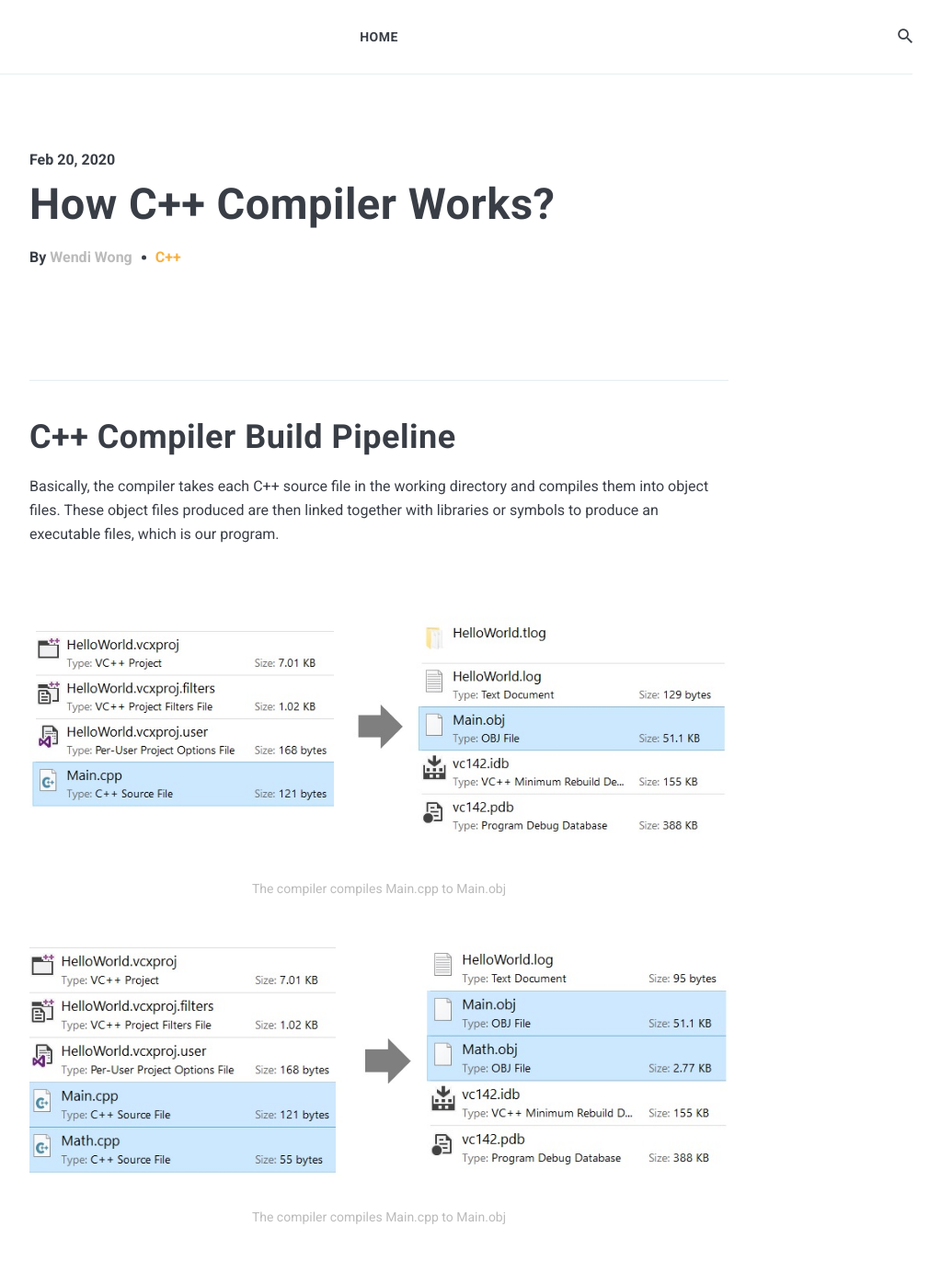
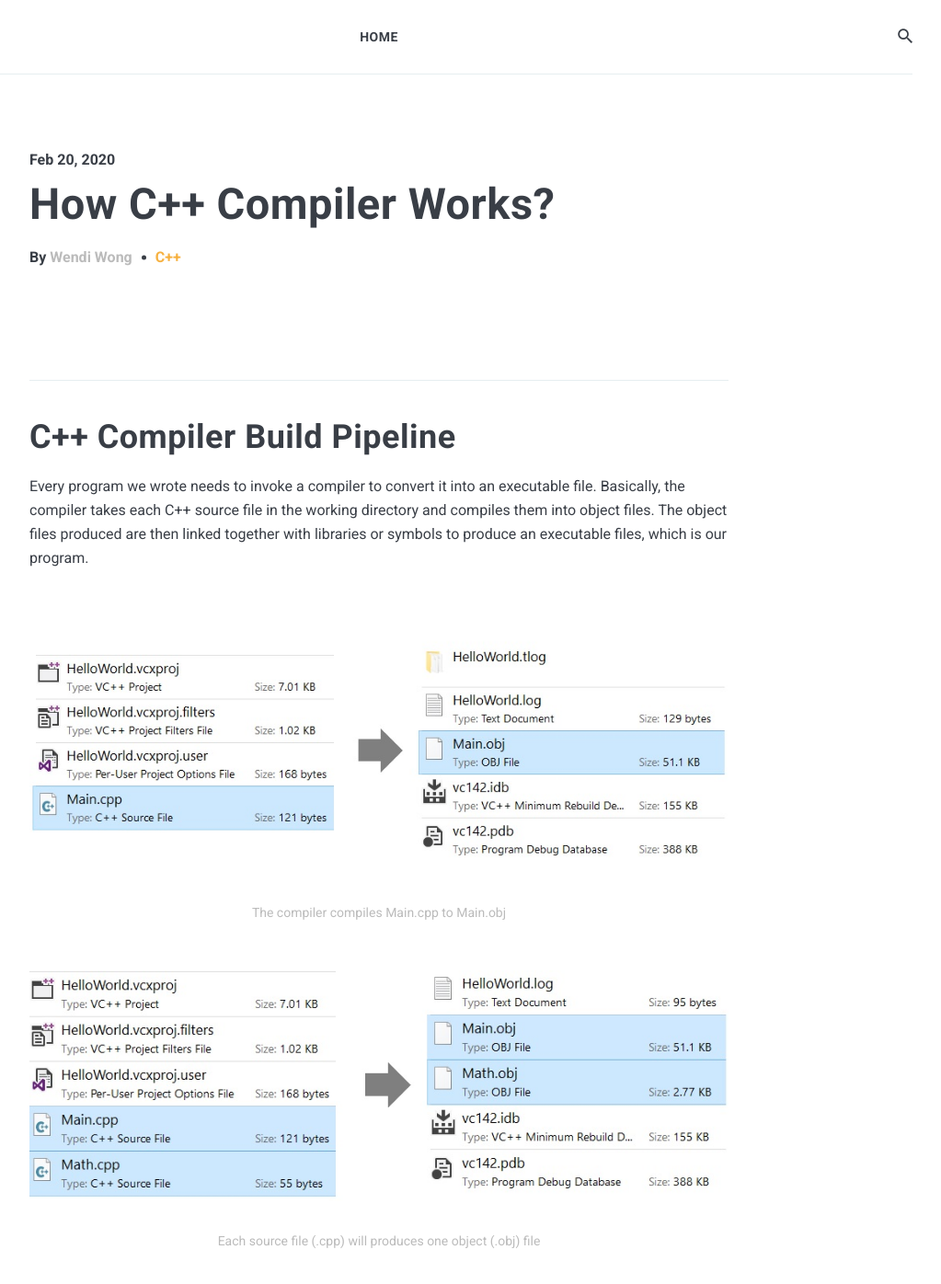
Before and after one commit to wendiiwong/portfolio, a Jekyll site: the page built from _posts/2020-02-20-How-cpp-compilers-works.md, in a window 1280 px wide and 1400 px high. Shown: the top 1396 px of the window at 92% size, without its empty margins (228-1251 px from the left). Built offline with Jekyll 4.4.1, drawn with Linux system fonts in a browser that asks for light colours; nearby versions of some CDN libraries; comment, search, counter and statistics services are not loaded; some of the changed text lies outside the part shown.

Commit message:
Update post (How cpp compilers works)

```diff
--- a/_posts/2020-02-20-How-cpp-compilers-works.md
+++ b/_posts/2020-02-20-How-cpp-compilers-works.md
@@ -6,13 +6,13 @@ tags:   C++
 ---
 ---
 # C++ Compiler Build Pipeline
-Basically, the compiler takes each C++ source file in the working directory and compiles them into object files. These object files produced are then linked together with libraries or symbols to produce an executable files, which is our program.
+Every program we wrote needs to invoke a compiler to convert it into an executable file. Basically, the compiler takes each C++ source file in the working directory and compiles them into object files. The object files produced are then linked together with libraries or symbols to produce an executable files, which is our program.
 
 ![]({{ site.baseurl }}/images/20200220_how_compiler_works/01.jpg)
 *The compiler compiles Main.cpp to Main.obj*
 
 ![]({{ site.baseurl }}/images/20200220_how_compiler_works/02.jpg)
-*The compiler compiles Main.cpp to Main.obj*
+*Each source file (.cpp) will produces one object (.obj) file*
 
 <br /><br />
 #### The compiler works in three main stages :
```
Also changed, not shown: other parts of _posts/2020-02-20-How-cpp-compilers-works.md (+3 -3 lines).
